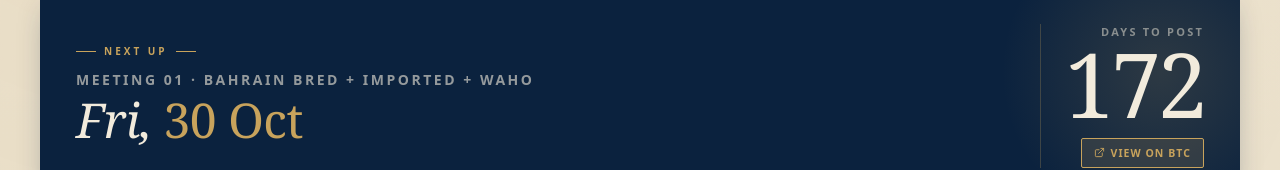
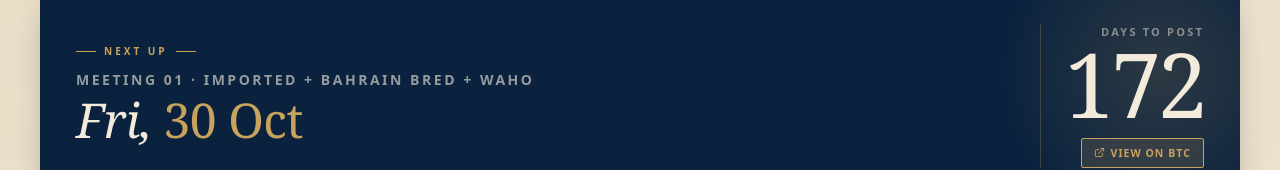
Before and after one commit to REHCBH/rehc-race-programme2026-27, a React (Vite) app: page / in a window 1280 px wide. Shown: the part 157-327 px from the top of the page. Built offline with nearby package versions, Linux system fonts and the light colour scheme.

Commit message:
Add files via upload

```diff
--- a/src/App.jsx
+++ b/src/App.jsx
@@ -791,7 +791,7 @@ async function exportPDF(rows) {
     const dateObj = new Date(date + 'T00:00:00');
     const dayName = ['Sunday','Monday','Tuesday','Wednesday','Thursday','Friday','Saturday'][dateObj.getDay()];
     const months = ['January','February','March','April','May','June','July','August','September','October','November','December'];
-    const programmes = [...new Set(races.map(function(r){return r.programme}))].sort();
+    const programmes = [...new Set(races.map(function(r){return r.programme}))].sort(function(a, b){ return progOrder(a) - progOrder(b); });
 
     ensureRoom(20 + races.length * 7);
 
@@ -1801,7 +1801,7 @@ export default function App() {
     return [...map.values()]
       .map(d => ({
         ...d,
-        programmes: [...d.programmes].sort(),
+        programmes: [...d.programmes].sort((a, b) => progOrder(a) - progOrder(b)),
         meetingNumbers: [...d.meetingNumbers].sort((a, b) => a - b),
         // Sort races: Imported first, then by distance
         races: d.races.sort((a, b) => {
@@ -1829,7 +1829,7 @@ export default function App() {
   const nextMeeting = useMemo(() => {
     if (!stats.nextDate) return null;
     const races = RACES.filter(r => r.date === stats.nextDate);
-    const programmes = [...new Set(races.map(r => r.programme))].sort();
+    const programmes = [...new Set(races.map(r => r.programme))].sort((a, b) => progOrder(a) - progOrder(b));
     const meetingNumbers = [...new Set(races.map(r => r.meeting))].sort((a, b) => a - b);
     return {
       date: stats.nextDate,
```
